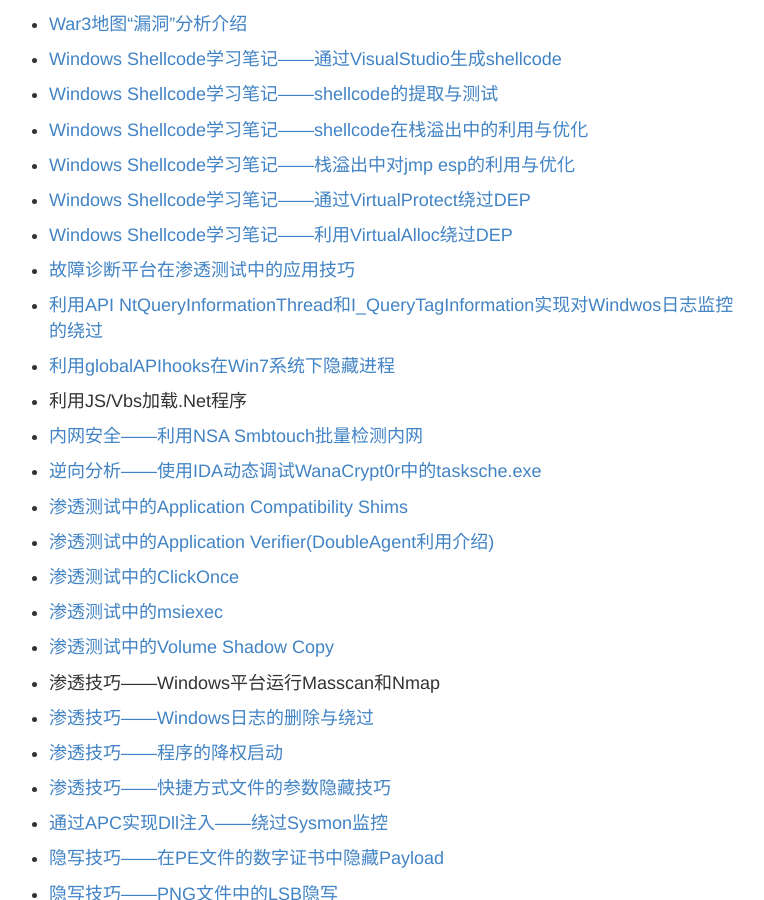
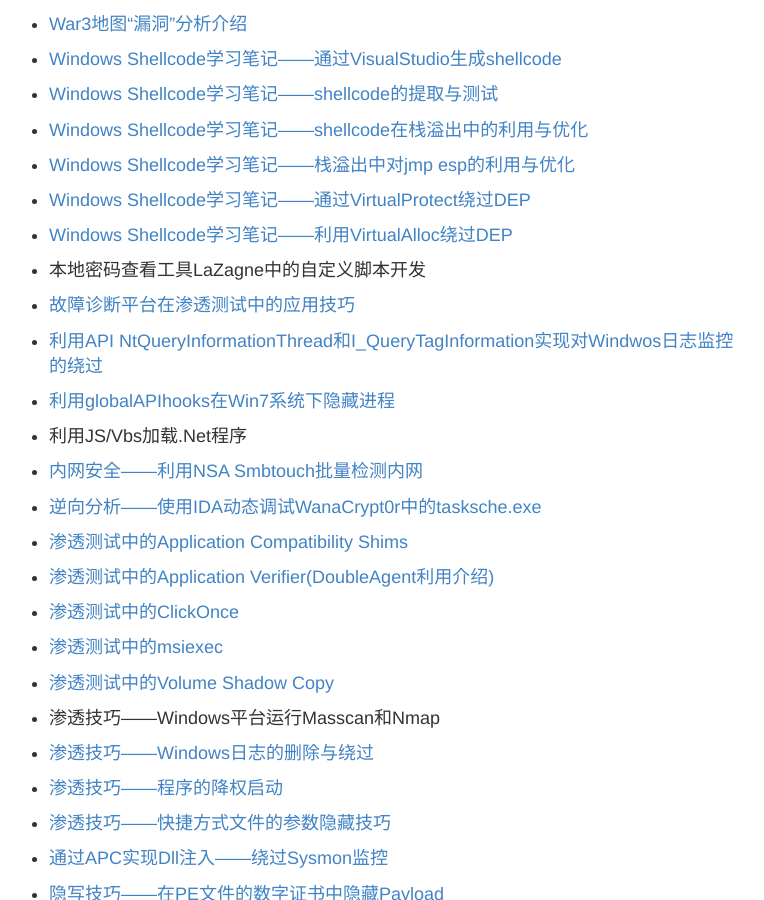
Before and after one commit to 3gstudent/backup-3gstudent.github.io, a Jekyll site: the page built from about.md, in a window 1280 px wide and 900 px high, scrolled down 2419 px. Shown: the whole window, without its empty margins (261-1025 px from the left). Built offline with Jekyll 4.4.1, drawn with Linux system fonts in a browser that asks for light colours.

Commit message:
Update about.md

```diff
--- a/about.md
+++ b/about.md
@@ -147,6 +147,9 @@ Github:   [3gstudent](https://github.com/3gstudent)
  [Windows Shellcode学习笔记——利用VirtualAlloc绕过DEP](https://3gstudent.github.io/3gstudent.github.io/Windows-Shellcode%E5%AD%A6%E4%B9%A0%E7%AC%94%E8%AE%B0-%E5%88%A9%E7%94%A8VirtualAlloc%E7%BB%95%E8%BF%87DEP/)
 
 -
+ 本地密码查看工具LaZagne中的自定义脚本开发
+
+-
  [故障诊断平台在渗透测试中的应用技巧](https://3gstudent.github.io/3gstudent.github.io/%E6%95%85%E9%9A%9C%E8%AF%8A%E6%96%AD%E5%B9%B3%E5%8F%B0%E5%9C%A8%E6%B8%97%E9%80%8F%E6%B5%8B%E8%AF%95%E4%B8%AD%E7%9A%84%E5%BA%94%E7%94%A8%E6%8A%80%E5%B7%A7/)
 
 -
```
